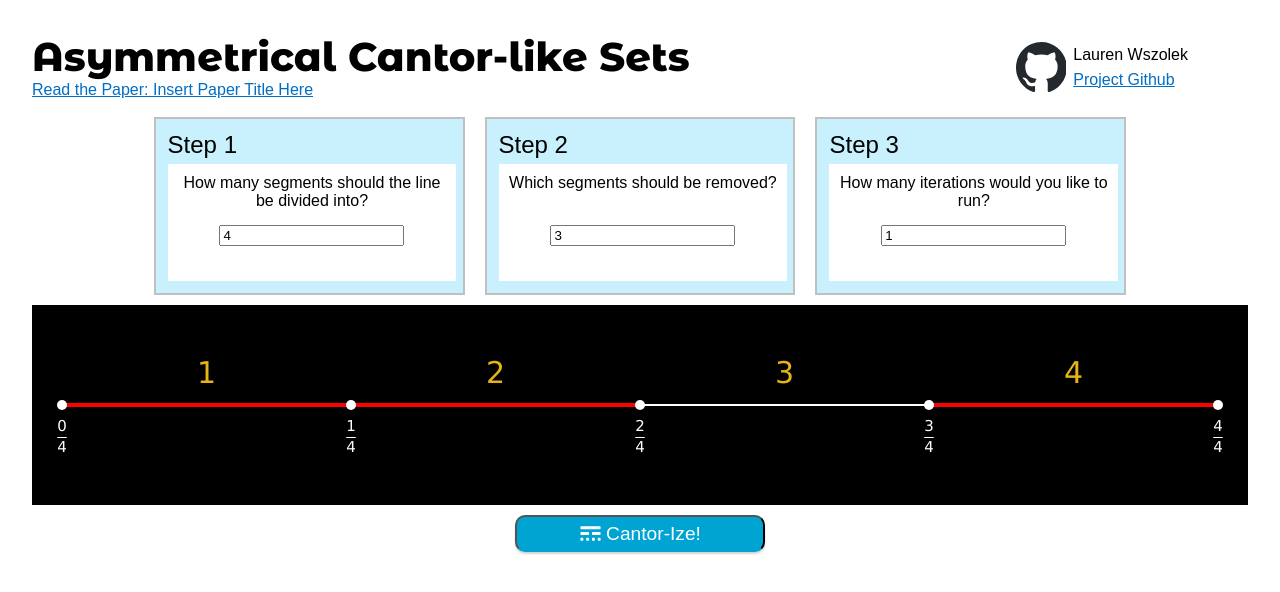
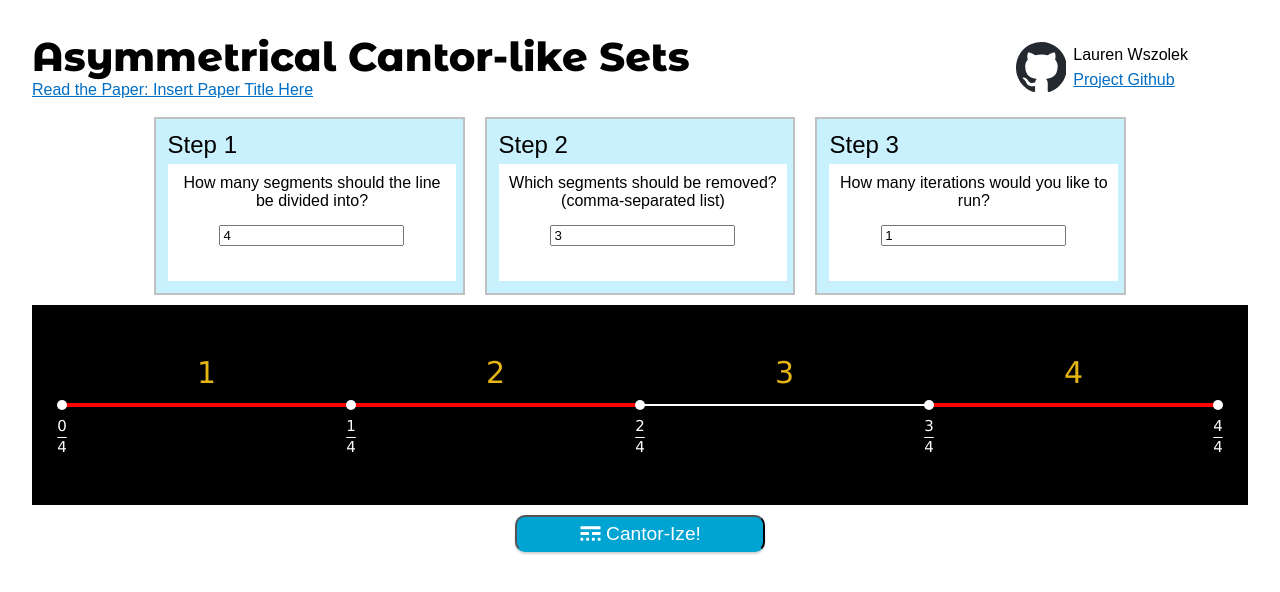
Before and after one commit to bambery/cantor_3-4_react, a React (Create React App) app: page / in a window 1280 px wide. Shown: the top 592 px of the page. Built offline with nearby package versions, Linux system fonts and the light colour scheme; a web font is replaced by a local one.

Commit message:
numberline will display segments if no breaking error

```diff
--- a/src/App.js
+++ b/src/App.js
@@ -39,9 +39,15 @@ function App() {
 
     useEffect( () => {
         if(!anyErrors()) {
+            // no errors: display numberline
+            setDisableCanvas(false)
+            setCantor( new Cantor(numSegments, toRemove, 1) )
+        } else if(!anyErrors('numSegments') && !anyErrors('numIter') && !toRemoveStr.trim().length){
+            // if there are an appropriate number of segments and no "impossible" entries in toRemove, display the demo numberline
             setDisableCanvas(false)
             setCantor( new Cantor(numSegments, toRemove, 1) )
         } else {
+            // there is no sensible content to display, so grey out the numberline
             setDisableCanvas(true)
         }
     }, [numSegments, toRemove])
@@ -66,6 +72,7 @@ function App() {
     }
 
     const validateFields = () => {
+        setDisableSubmit(false)
         let errorState = { ...formErrors }
 
         //validate numSegments
@@ -93,6 +100,7 @@ function App() {
             } else if( !toRemoveStr ){
                 if( numSegmentsStr !== '1' ){
                     setDisableSubmit(true)
+                    errorState['toRemove'] = inputErrors['toRemove']
                 }
                 setToRemove([])
             } else if( !toRemoveStr.match(legalToRem) ){
@@ -127,7 +135,6 @@ function App() {
             setNumIter(parseInt(numIterStr))
         }
 
-        setDisableSubmit(false)
         setFormErrors(errorState)
     }
 
--- a/src/components/SetupStep.js
+++ b/src/components/SetupStep.js
@@ -6,7 +6,7 @@ const SetupStep = (props) => {
 
     const allInstructions = {
         'numSegments': 'How many segments should the line be divided into?',
-        'toRemove': 'Which segments should be removed?',
+        'toRemove': 'Which segments should be removed?\n(comma-separated list)',
         'numIter': 'How many iterations would you like to run?'
     }
 
```
Also changed, not shown: .eslintrc.js.
